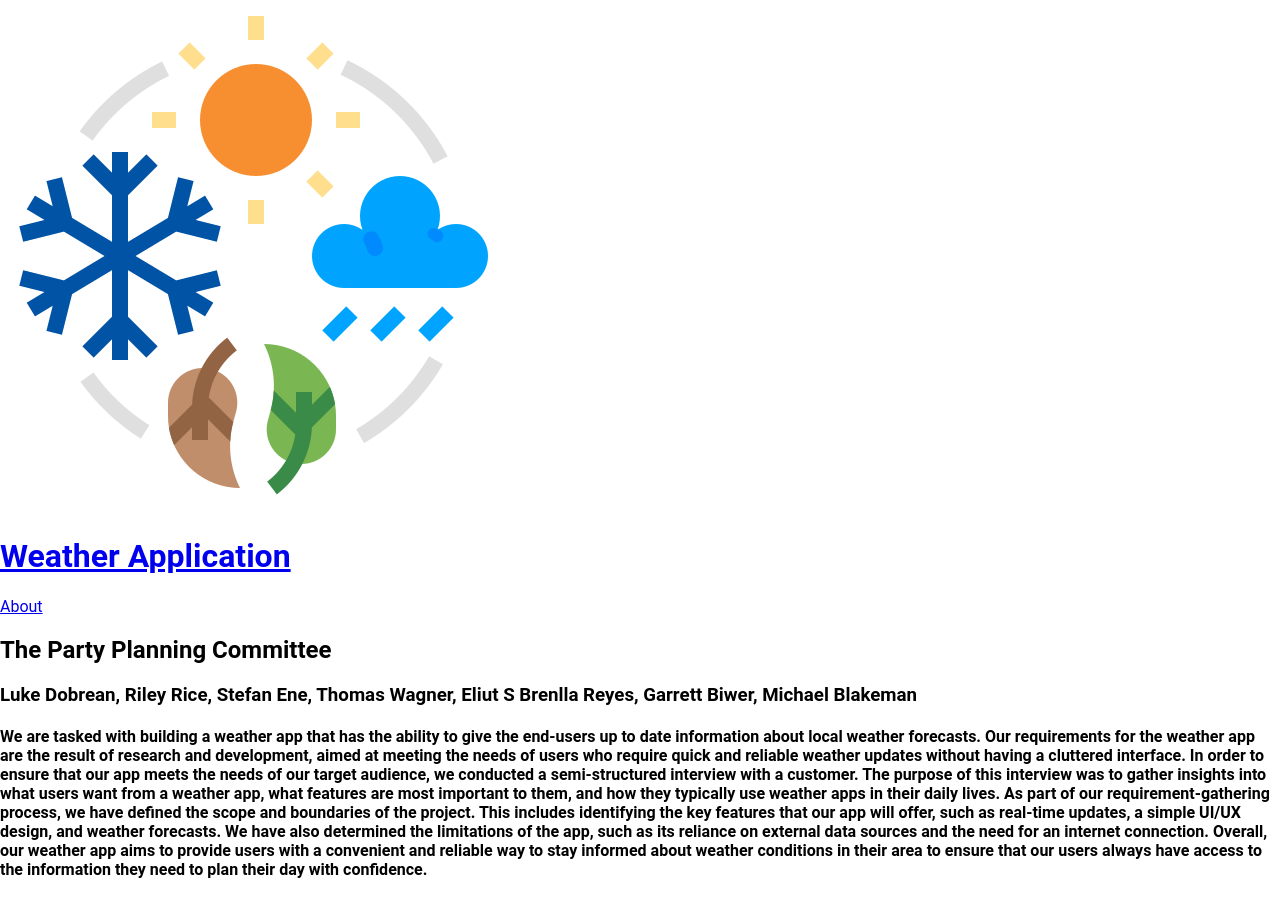
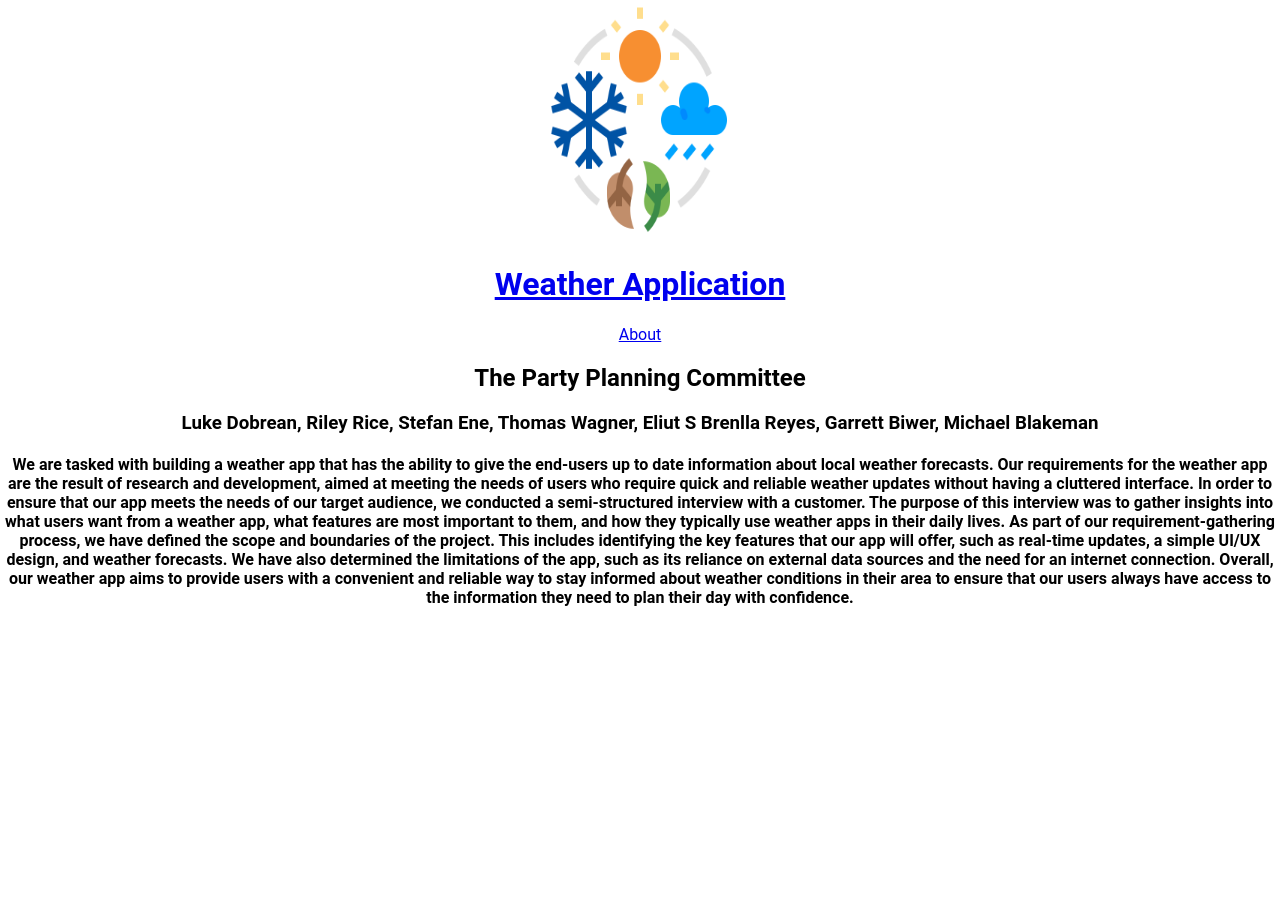
Before and after one commit to biwerg/cs_361_Final_Project, a plain HTML site: page about.html in a window 1280 px wide. After the commit the page ends 800 px from the top, so only its background shows below. Drawn offline with Linux system fonts and the light colour scheme; files that its build step writes are made by us from their sources.

Commit message:
formatted the content to be in the middle and resized logo

```diff
--- a/style.css
+++ b/style.css
@@ -1,8 +1,13 @@
 body {
     font-family: 'Roboto', sans-serif;
     margin: 0;
+    text-align: center;
 }
 
+.header-image-container img{
+    width: 15vw;
+    height: 30vh;
+}
 
 .toggle {
     position: relative;
```
